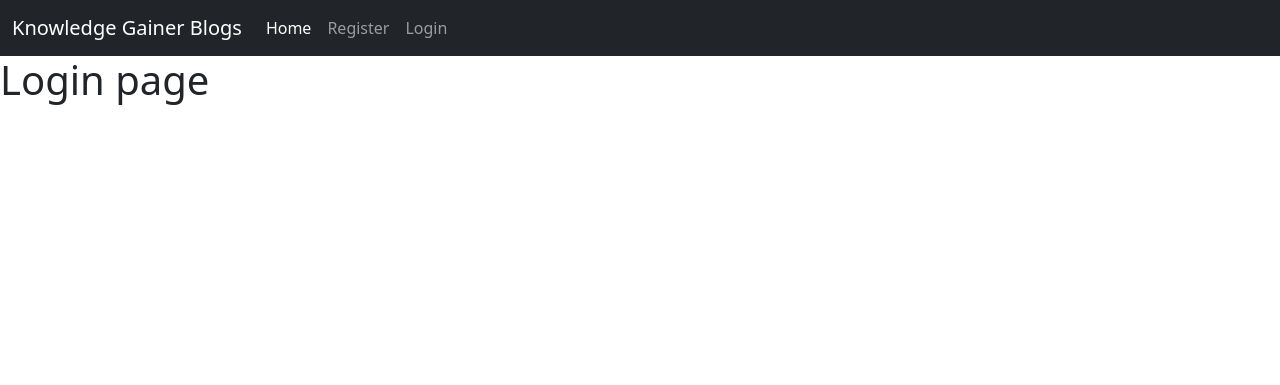
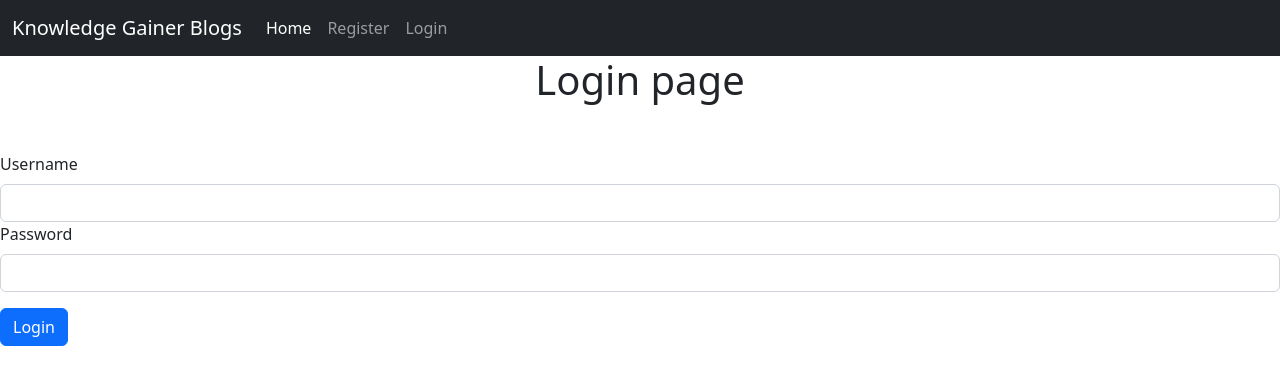
Before and after one commit to Aasthapaudel/flask_pr, a Flask app: page /login in a window 1280 px wide. Shown: the top 385 px of the page. Run offline with Flask 3, Linux system fonts and the light colour scheme.

Commit message:
user login

```diff
--- a/app.py
+++ b/app.py
@@ -1,13 +1,17 @@
 from flask import Flask, render_template, request,flash,redirect
 from flask_sqlalchemy import SQLAlchemy
+from flask_login import LoginManager,login_user,UserMixin
 
 app =Flask(__name__)
 app.config['SQLALCHEMY_DATABASE_URI'] = 'sqlite:///db.sqlite3'
 app.config['SECRET_KEY']='thissecret'
 db = SQLAlchemy(app)
+login_manager = LoginManager()
+login_manager.init_app(app)
+
 app.app_context().push()
 
-class User(db.Model):
+class User(UserMixin,db.Model):
     id = db.Column(db.Integer, primary_key=True)
     username = db.Column(db.String, unique=True, nullable=False)
     fname = db.Column(db.String, nullable=False)
@@ -18,9 +22,13 @@ class User(db.Model):
 
 def __repr__(self):
         return '<User %r>' % self.username
-@app.route("/")
-def index():
-    return render_template("index.html")
+
+@login_manager.user_loader
+def load_user(user_id):
+    return User.query.get(int(user_id))
+# @app.route("/")
+# def index():
+#     return render_template("index.html")
 @app.route("/main")
 def main():
     return render_template("main.html")
@@ -34,16 +42,27 @@ def register():
         lname = request.form.get('lname')
         username = request.form.get('uname')
         # print(email,password,fname,lname,username,name)
-        user=User(username=username,fname=fname,lname=lname,email=email,password=password)
+        user = User(username=username,fname=fname,lname=lname,email=email,password=password)
         db.session.add(user)
         db.session.commit()
         flash('user has been registered successfully','success')
         return redirect('/login')
 
     return render_template("register.html")
-@app.route("/login")
+@app.route("/login",methods=['GET','POST'])
 def login():
-    return render_template("login.html")
+   if request.method=='POST':
+        username = request.form.get('username')
+        password = request.form.get('password')
+        user=User.query.filter_by(username = username).first()
+        if user and password ==user.password:
+           login_user(user)
+           return redirect('/')
+        else:
+          flash('Invalid Crendentials','warning')
+          return redirect('/login')
+
+   return render_template("login.html")
 
 if __name__=="__main__":
     app.run(debug=True)
--- a/templates/index.html
+++ b/templates/index.html
@@ -4,4 +4,5 @@
 {% endblock title %}
 {% block body %}
 <h1>Home page</h1>
+{{current_uer.username}}
 {% endblock body %}
--- a/templates/login.html
+++ b/templates/login.html
@@ -15,5 +15,19 @@
     </ul>
   {% endif %}
 {% endwith %}
-<h1>Login page</h1>
+<h1 class="text-center">Login page</h1>
+<form method ='POST' action='/login' class="my-5">
+  <div class="form-group">
+  <div class="mb-3">
+    <label for="exampleInputEmail1" class="form-label">Username</label>
+    <input type="text" class="form-control" id="exampleInputEmail1" aria-describedby="emailHelp" name="username">
+
+  <div class="mb-3">
+    <label for="exampleInputPassword1" class="form-label">Password</label>
+    <input type="password" class="form-control" id="exampleInputPassword1" name="password">
+  </div>
+
+  <button type="submit" class="btn btn-primary">Login</button>
+</div>
+</form>
 {% endblock body %}
--- a/templates/main.html
+++ b/templates/main.html
@@ -27,7 +27,7 @@
                 <a class="nav-link" href="/register">Register</a>
               </li>
               <li class="nav-item">
-                <a class="nav-link" href="#">Login</a>
+                <a class="nav-link" href="/login">Login</a>
               </li>
 
 
--- a/templates/register.html
+++ b/templates/register.html
@@ -6,7 +6,7 @@
     {% block body %}
     <h1 class="text-center">Register page</h1>
 
-<form class="row g-3" method='POST' action="\register">
+<form class="row g-3" method='POST' action="/register">
     <div class="col-md-6">
       <label for="inputEmail4" class="form-label">Email</label>
       <input type="email" class="form-control" id="inputEmail4" placeholder="Email" name="email">
```
